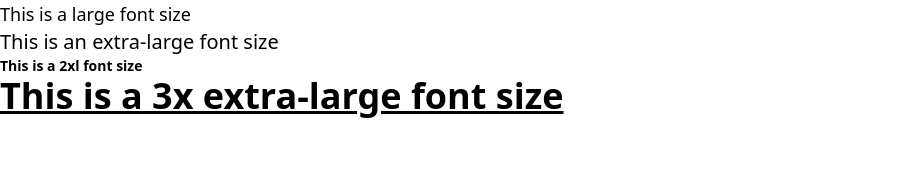
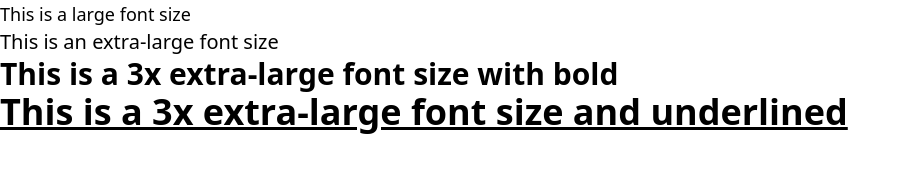
Before and after one commit to iOXGN90/fmv-web, a website: page pages/index.html in a window 1280 px wide. Shown: the whole page, without its empty margins (0-911 px from the left). Drawn offline with Linux system fonts and the light colour scheme.

Commit message:
Samples index.js

```diff
--- a/pages/index.html
+++ b/pages/index.html
@@ -9,7 +9,7 @@
 <body>
   <p class="text-lg text-">This is a large font size</p>
   <p class="text-xl">This is an extra-large font size</p>
-  <h1 class="text-sm font-bold ">This is a 2xl font size</h1>
-  <p class="text-4xl font-bold underline">This is a 3x extra-large font size</p>
+  <h1 class="text-3xl font-bold ">This is a 3x extra-large font size with bold</h1>
+  <p class="text-4xl font-bold underline">This is a 3x extra-large font size and underlined</p>
 </body>
 </html>
```
Also changed, not shown: README.md.
